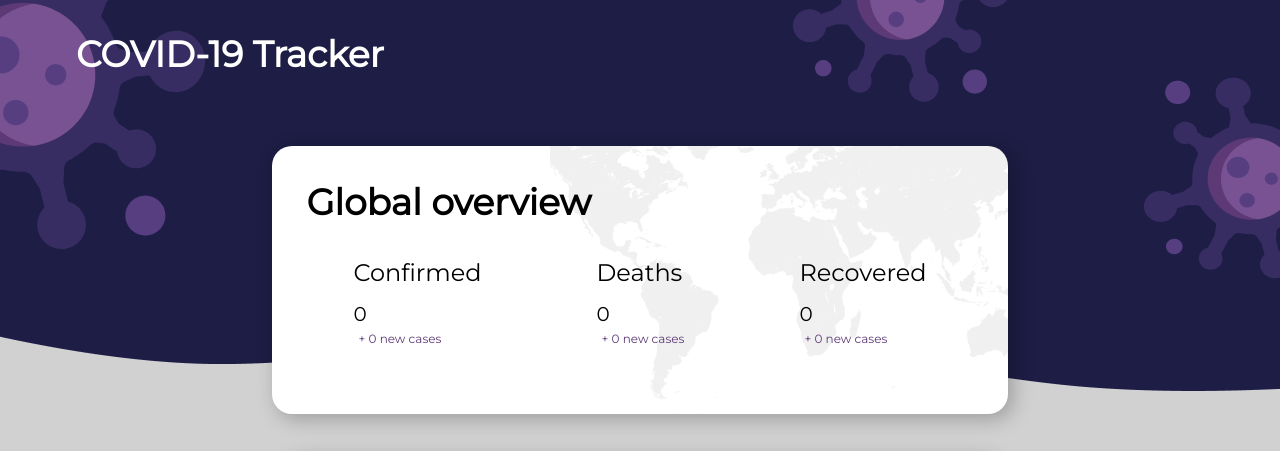
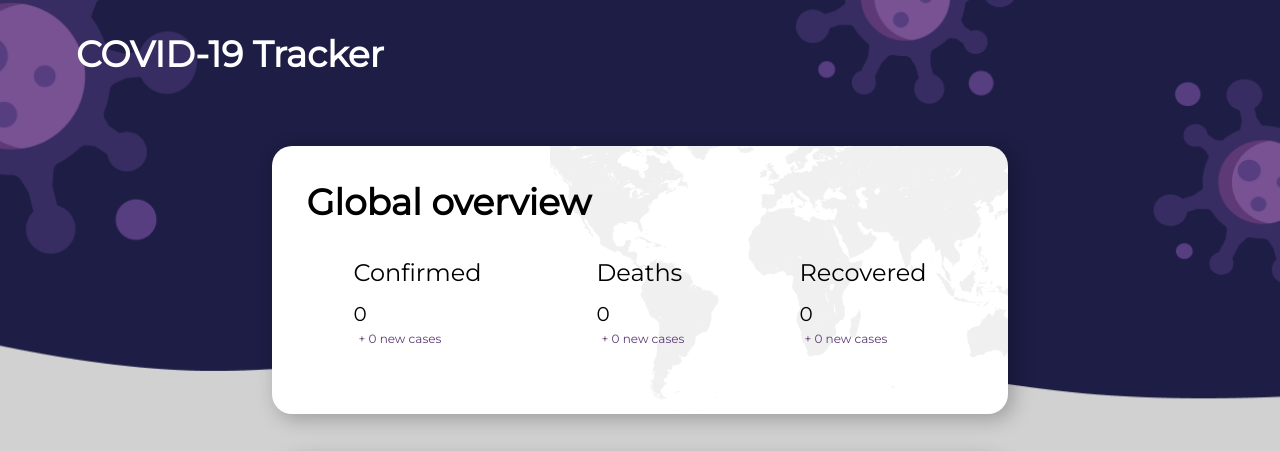
Before and after one commit to kousikaganesan/covid-19-tracker, a React app: page / in a window 1280 px wide. Shown: the top 451 px of the page. Built offline with nearby package versions, Linux system fonts and the light colour scheme; no server answers.

Commit message:
feat(header): Fixed background image position

```diff
--- a/src/components/Dashboard/Header/header.css
+++ b/src/components/Dashboard/Header/header.css
@@ -2,7 +2,7 @@
   /* position: relative;
   height: 346px; */
   background-image: url("../../../assets/illustration.png");
-  /* background-size: contain; */
+  background-size: cover;
   background-repeat: no-repeat;
   background-position: top;
 }
```
